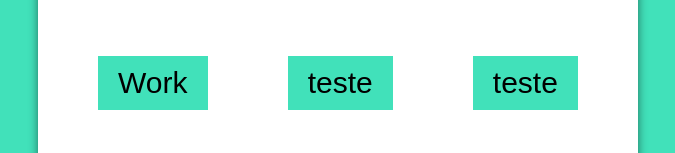
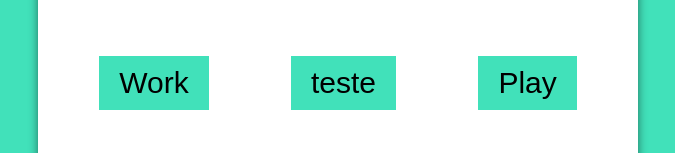
Before and after one commit to iamdevmarcos/pomodoro-web, a React (Create React App) app: page / in a window 1280 px wide. Shown: the part 223-376 px from the top of the page, without its empty margins (302-977 px from the left). Built offline with nearby package versions, Linux system fonts and the light colour scheme.

Commit message:
feat: add button for pause time

```diff
--- a/src/components/organisms/PomodoroTimer/index.tsx
+++ b/src/components/organisms/PomodoroTimer/index.tsx
@@ -12,6 +12,16 @@ const PomodoroTimer: React.FC<PomodoroTimerProps> = ({ defaultTime }) => {
   const [timeCounter, setTimeCounter] = useState(false);
   const [working, setWorking] = useState(false);
 
+  const startWorking = () => {
+    setTimeCounter(true);
+    setWorking(true);
+  };
+
+  const pauseWorking = () => {
+    setTimeCounter((prevState) => !prevState);
+    setWorking(false);
+  };
+
   useInterval(
     () => {
       setMainTime((prevState) => prevState - 1);
@@ -19,14 +29,11 @@ const PomodoroTimer: React.FC<PomodoroTimerProps> = ({ defaultTime }) => {
     timeCounter ? 1000 : null
   );
 
-  const startWorking = () => {
-    setTimeCounter(true);
-    setWorking(true);
-  };
-
   useEffect(() => {
     if (working) {
       document.body.classList.add("working");
+    } else {
+      document.body.classList.remove("working");
     }
   }, [working]);
 
@@ -39,7 +46,10 @@ const PomodoroTimer: React.FC<PomodoroTimerProps> = ({ defaultTime }) => {
         <div className="controls">
           <Button title="Work" onClick={startWorking} />
           <Button title="teste" onClick={() => alert("Starting...")} />
-          <Button title="teste" onClick={() => alert("Starting...")} />
+          <Button
+            title={timeCounter ? "Pause" : "Play"}
+            onClick={pauseWorking}
+          />
         </div>
 
         <div className="details">
```
